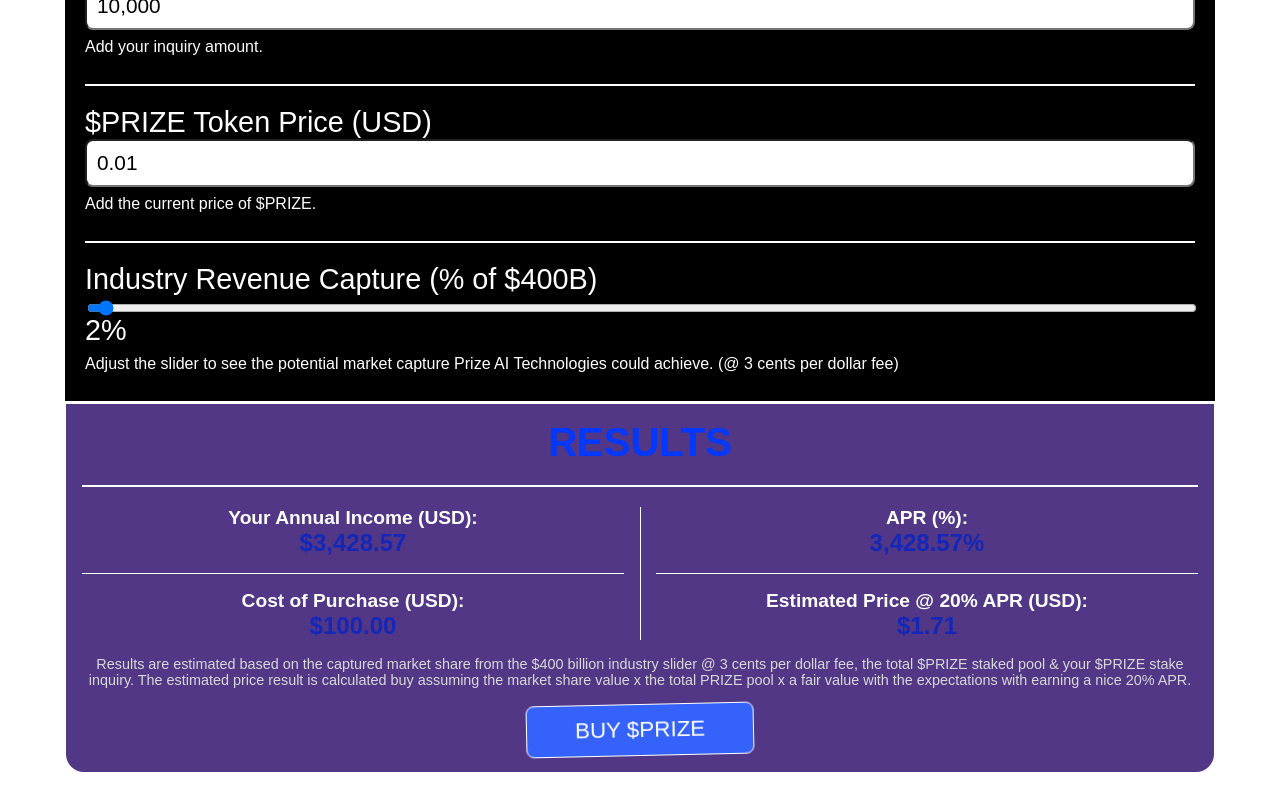
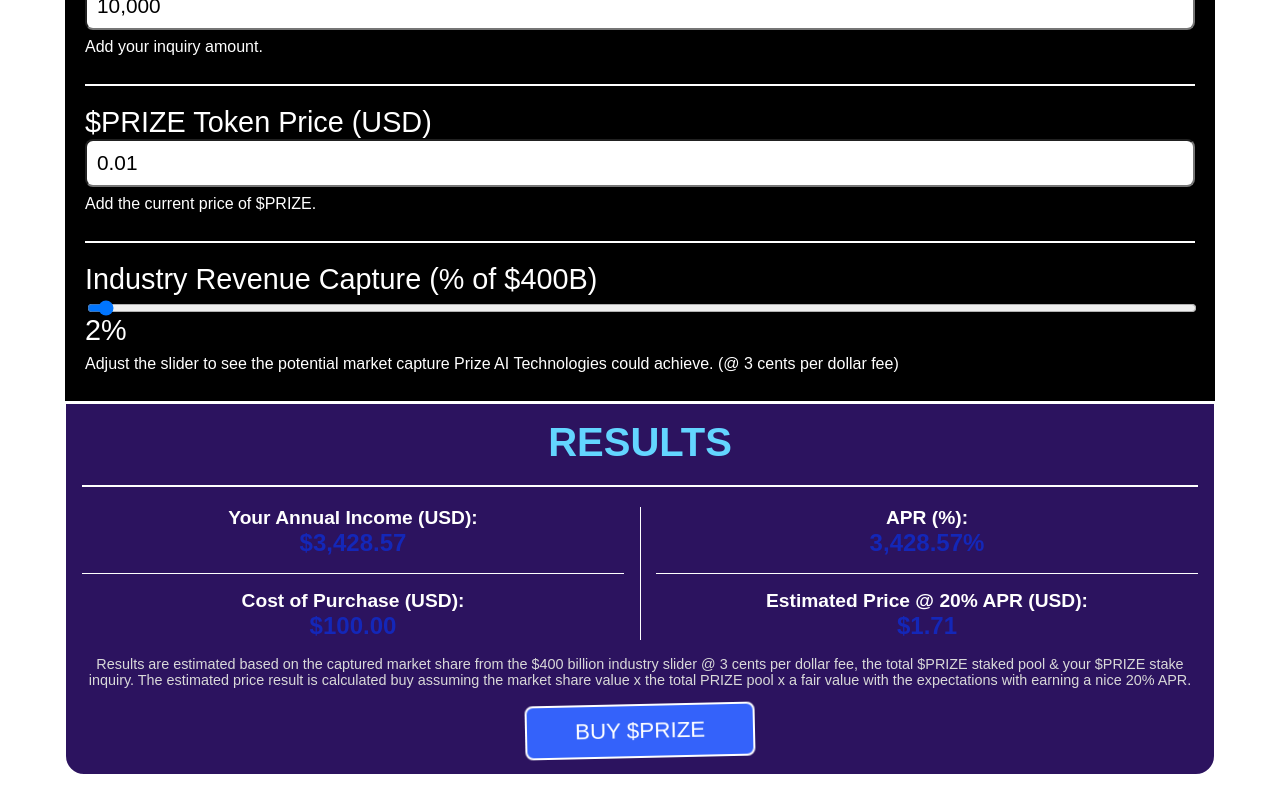
Before and after one commit to PrizeAITech/prize-calc, a React (Create React App) app: page / in a window 1280 px wide. Shown: the part 383-1183 px from the top of the page. Built offline with nearby package versions, Linux system fonts and the light colour scheme; a web font is replaced by a local one.

Commit message:
Update index.css

```diff
--- a/src/index.css
+++ b/src/index.css
@@ -77,7 +77,7 @@ body {
   color: white;
   font-size: 1.4rem;
   cursor: pointer;
-  border: 1px solid white;
+  border: 2px solid white;
   border-radius: 8px;
   transition: background-color 0.3s;
   padding: 12px 48px;
@@ -137,7 +137,7 @@ body {
   padding: 40px 20px 20px;          /* extra top padding for heading overlap */
   border-radius: 0 0 20px 20px;
   border: 1px solid white;
-  background-color: #513786;
+  background-color: #2c135f;
   box-sizing: border-box;
   margin-bottom: 0;
 }
@@ -149,7 +149,7 @@ body {
   margin-bottom: .0rem;
   font-size: 2.5rem;
   font-weight: bold;
-  color: #0038FF;
+  color: #63d5ff;
   text-align: center;
 }
 
```
